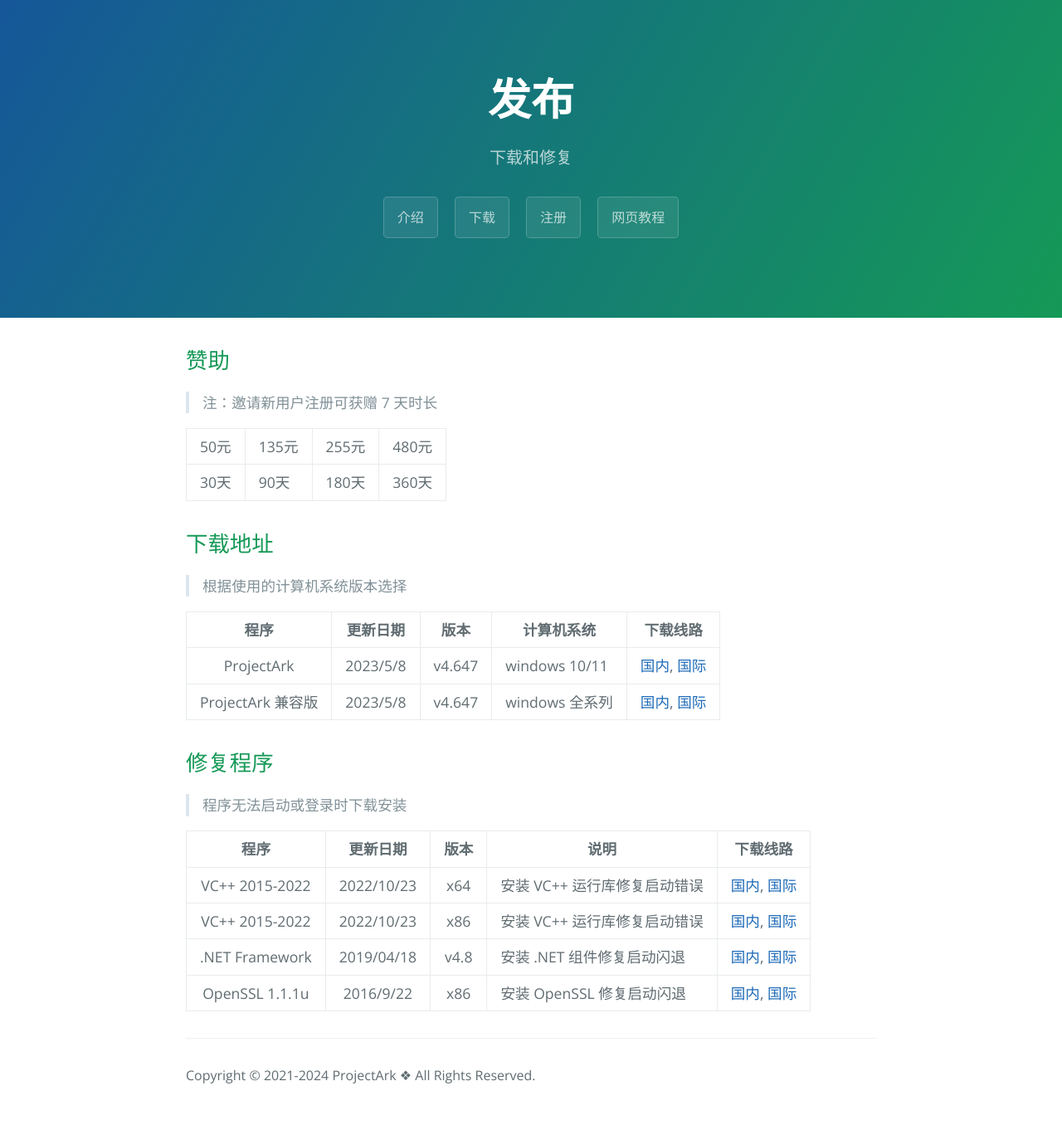
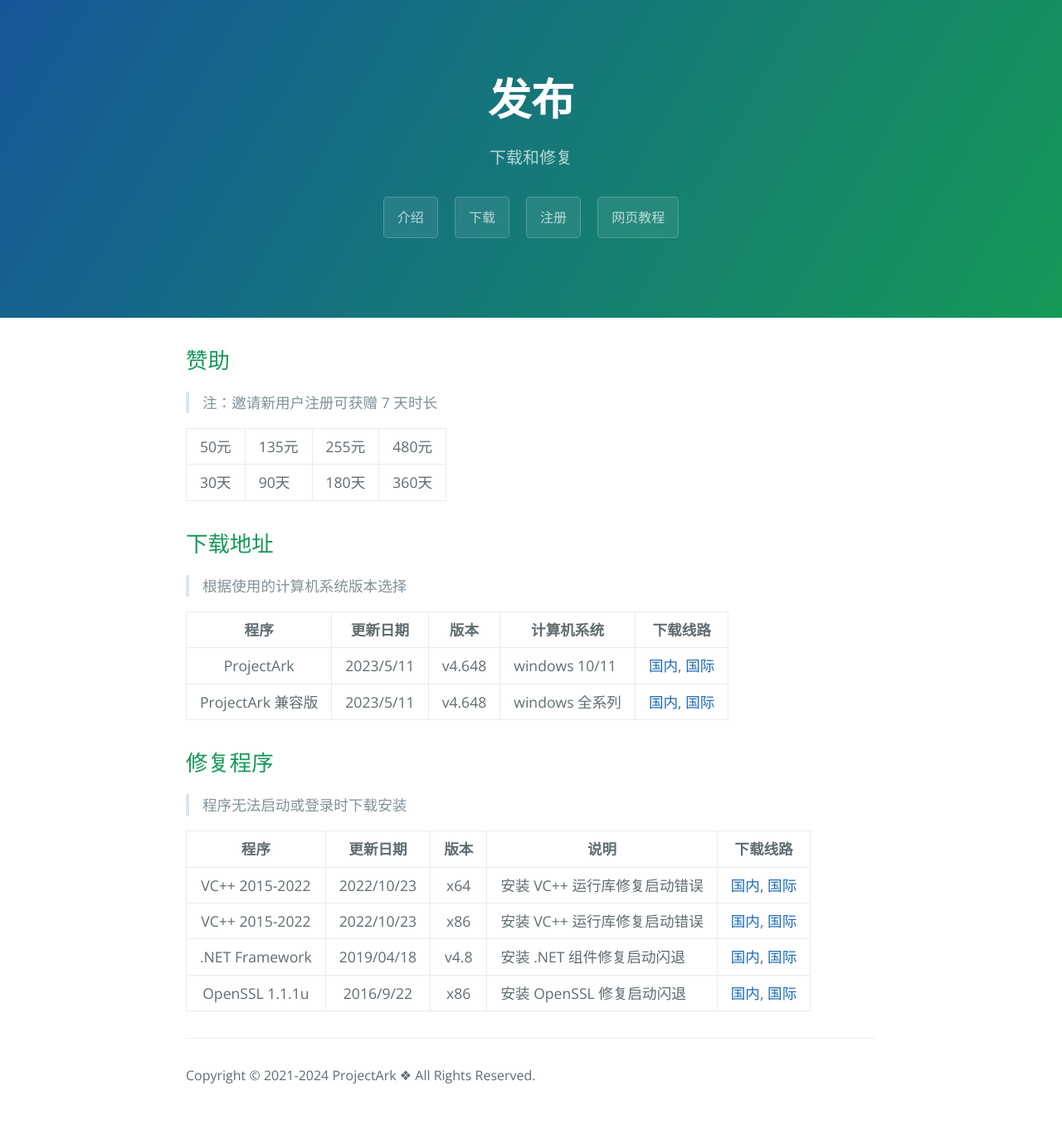
Before and after one commit to ProjectArkClub/ProjectArkClub.github.io, a Jekyll site: the page built from release.md, in a window 1280 px wide. Shown: the whole page at 83% size. Built offline with Jekyll 4.4.1, drawn with Linux system fonts in a browser that asks for light colours.

Commit message:
new version

```diff
--- a/_config.yml
+++ b/_config.yml
@@ -39,8 +39,8 @@
 bucket_url: https://download-projectark-1258640941.cos.ap-shanghai.myqcloud.com
 google_analytics: G-Q0B9W70VGJ
 projectArk: False
-projectArk_version: v4.647
-projectArk_version_update: 2023/5/8
+projectArk_version: v4.648
+projectArk_version_update: 2023/5/11
 projectArk_update_version: v3.7.9.0
 
 # Build settings
```
